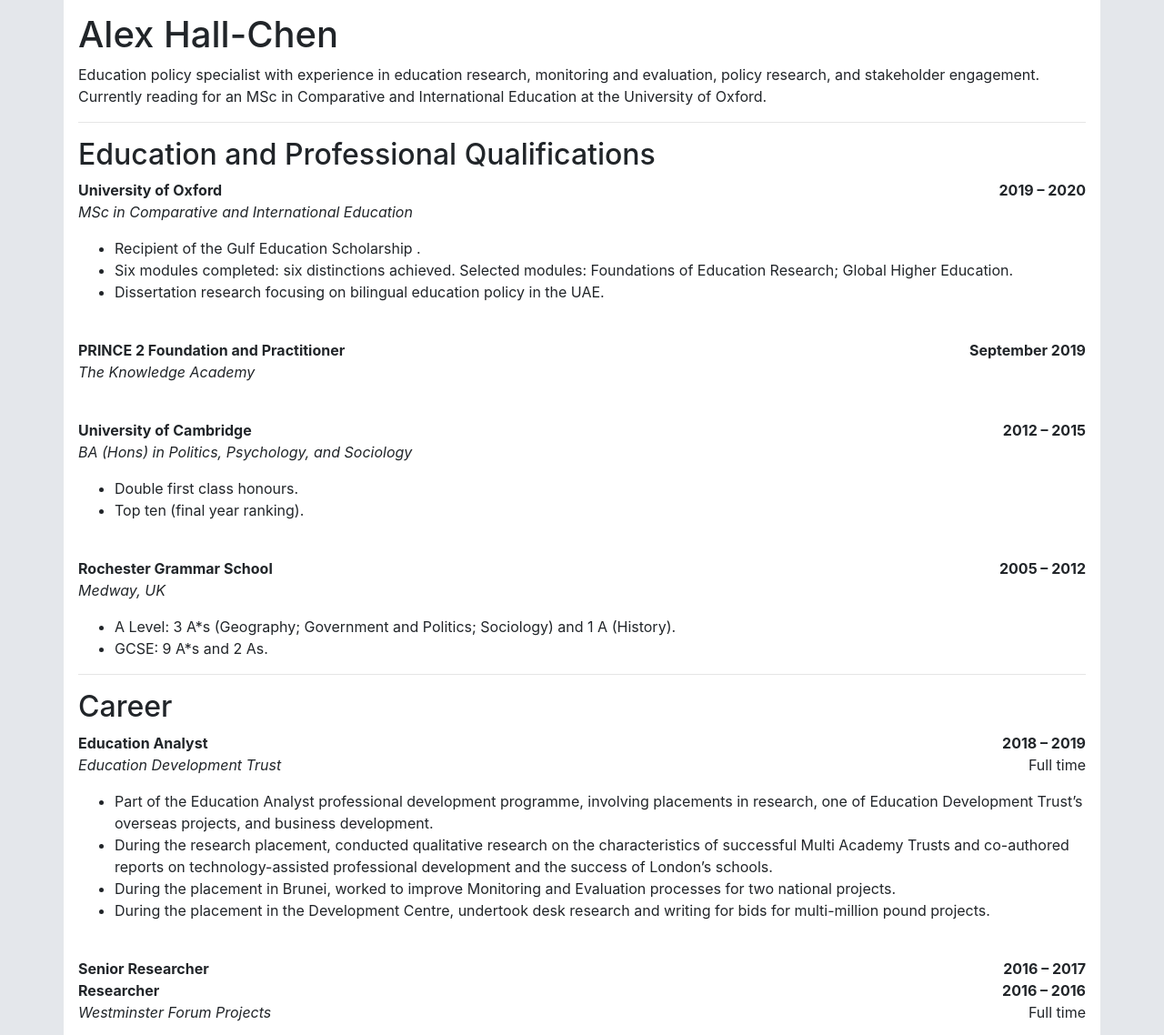
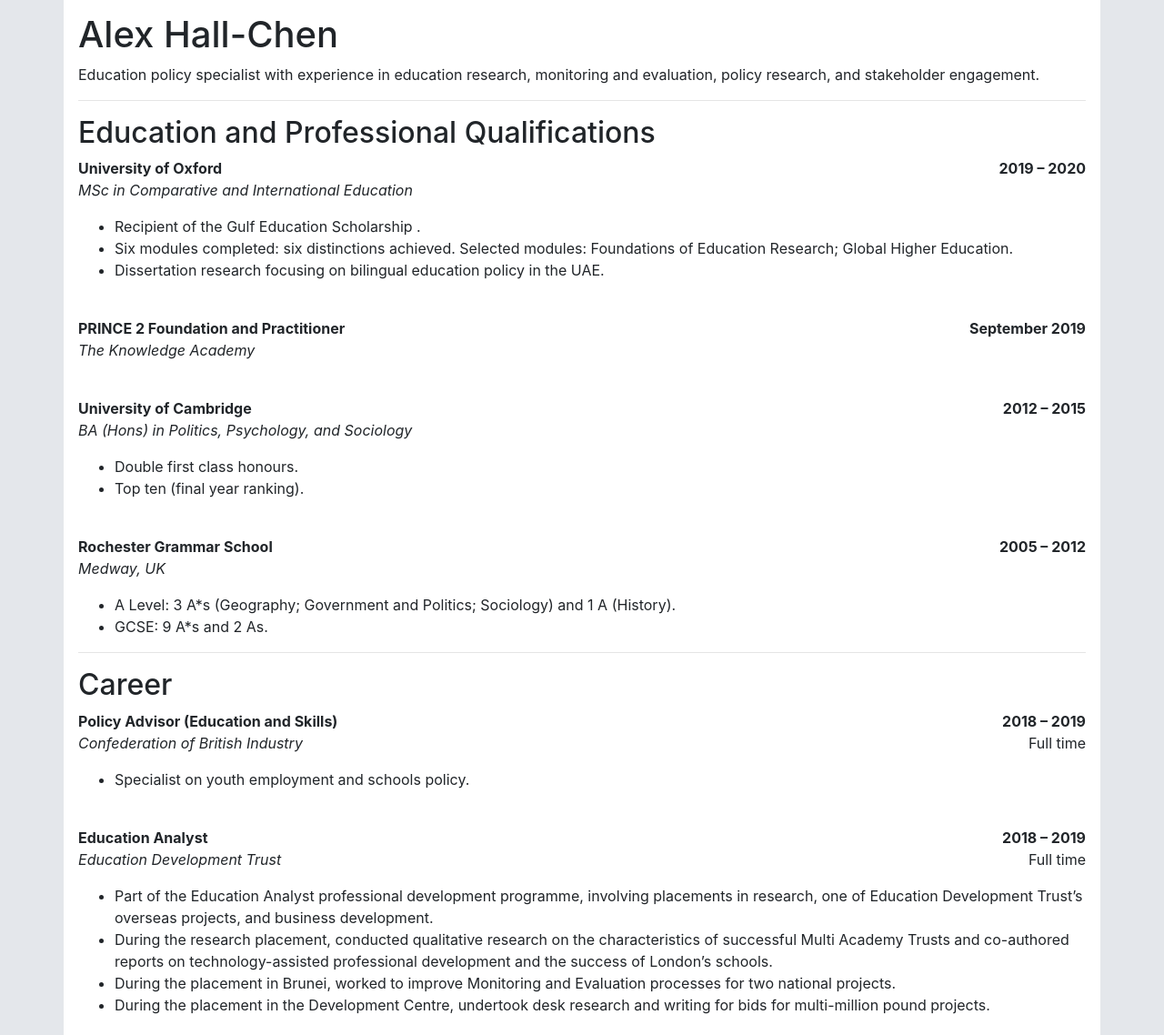
Before and after one commit to valerian-chen/alex.hall-chen.com, a plain HTML site: page cv.html in a window 1280 px wide. Shown: the part 558-1696 px from the top of the page at 91% size. Drawn offline with nearby package versions, Linux system fonts and the light colour scheme.

Commit message:
Update cv.html
Added CBI information

```diff
--- a/cv.html
+++ b/cv.html
@@ -37,7 +37,7 @@
 
 
 			<h1>Alex Hall-Chen</h1>
-			<p>Education policy specialist with experience in education research, monitoring and evaluation, policy research, and stakeholder engagement. Currently reading for an MSc in Comparative and International Education at the University of Oxford.</p>
+			<p>Education policy specialist with experience in education research, monitoring and evaluation, policy research, and stakeholder engagement.</p>
 
 		    <hr><h2>Education and Professional Qualifications</h2>
 
@@ -118,6 +118,24 @@
 
 			<p>
             <span style="text-align:left;">
+				<b>Policy Advisor (Education and Skills) </b>
+			</span>
+            <span style="float:right;">
+				<b>2018 &ndash; 2019</b>
+			</span><br>
+			<span style="text-align:left;">
+				<i>Confederation of British Industry</i>
+			</span>
+			<span style="float:right;">
+				Full time
+			</span>
+			</p>
+			<ul>
+				<li>Specialist on youth employment and schools policy.</li>
+			</ul><br>
+
+			<p>
+            <span style="text-align:left;">
 				<b>Education Analyst</b>
 			</span>
             <span style="float:right;">
```
